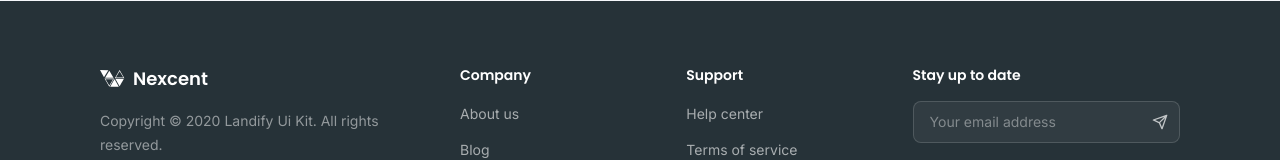
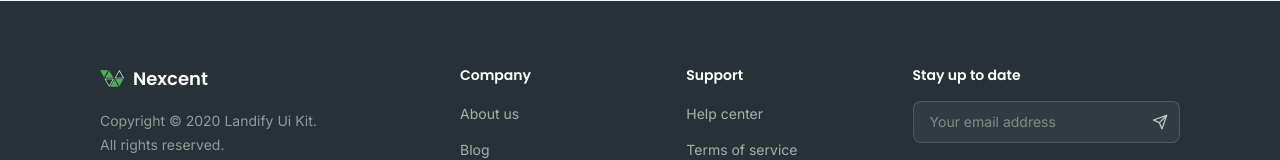
Before and after one commit to eisha-stack/assignment, a Next.js app: page / in a window 1280 px wide. Shown: the part 4547-4707 px from the top of the page. Built offline with nearby package versions, Linux system fonts and the light colour scheme.

Commit message:
changed footer logo

```diff
--- a/src/components/layout/Footer.tsx
+++ b/src/components/layout/Footer.tsx
@@ -17,14 +17,15 @@ export function Footer() {
                 alt={footerContent.logo.alt}
                 width={footerContent.logo.width}
                 height={footerContent.logo.height}
-                className="brightness-0 invert"
               />
               <span className="font-heading text-lg font-semibold text-white">
                 {siteContent.name}
               </span>
             </Link>
             <p className="max-w-xs text-sm leading-6 text-white/50">
-              {footerContent.copyright}
+              {footerContent.copyrightLines[0]}
+              <br />
+              {footerContent.copyrightLines[1]}
             </p>
             <div className="mt-2 flex items-center gap-3">
               {footerContent.socialLinks.map((social) => (
--- a/src/data/footer.ts
+++ b/src/data/footer.ts
@@ -2,13 +2,12 @@ import type { FooterContent } from "@/types/content";
 
 export const footerContent: FooterContent = {
   logo: {
-    src: "/assets/logo.svg",
+    src: "/assets/logo_footer.svg",
     alt: "Nexcent logo",
     width: 25,
     height: 17,
   },
-  description: "Copyright © 2020 Landify Ui Kit. All rights reserved.",
-  copyright: "Copyright © 2020 Landify Ui Kit. All rights reserved.",
+  copyrightLines: ["Copyright © 2020 Landify Ui Kit.", "All rights reserved."],
   columns: [
     {
       title: "Company",
--- a/src/types/content.ts
+++ b/src/types/content.ts
@@ -124,8 +124,7 @@ export type NewsletterContent = {
 
 export type FooterContent = {
   logo: IconAsset;
-  description: string;
-  copyright: string;
+  copyrightLines: [string, string];
   columns: FooterLinkColumn[];
   newsletter: NewsletterContent;
   socialLinks: SocialLink[];
```
Also changed, not shown: public/assets/logo_footer.svg (added).
